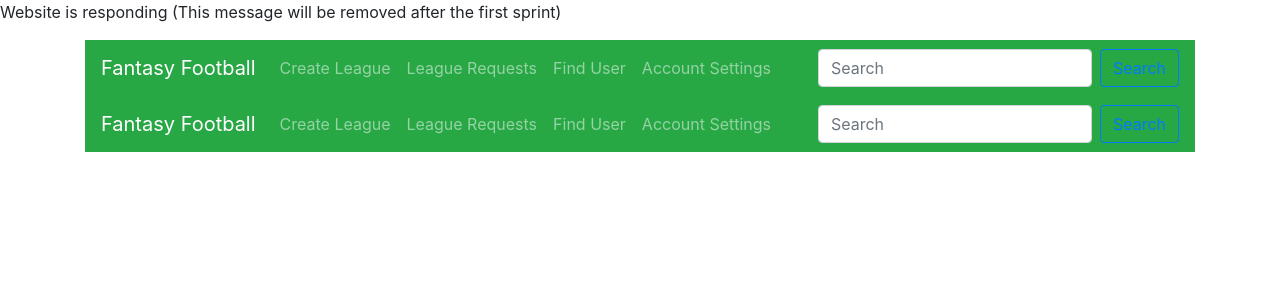
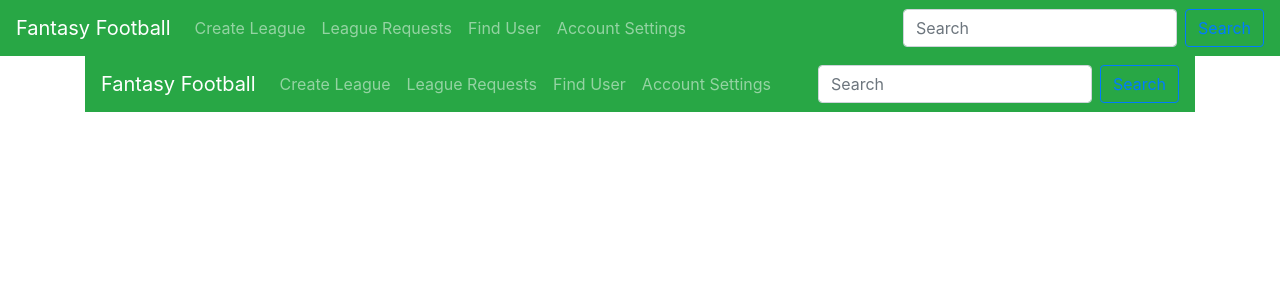
Before and after one commit to seejay55/fantasy-football, an Angular app: page /homepage in a window 1280 px wide. Shown: the top 300 px of the page. Built offline with nearby package versions, Linux system fonts and the light colour scheme.

Commit message:
changed not a whole lot

```diff
--- a/src/app/app.component.html
+++ b/src/app/app.component.html
@@ -1,6 +1,5 @@
 <!--The content below is only a placeholder and can be replaced.-->
-<p>Website is responding (This message will be removed after the first sprint)</p>
+<app-navbar></app-navbar>
 <div class="container">
-  <app-navbar></app-navbar>
   <router-outlet></router-outlet>
 </div>
```
Also changed, not shown: src/app/app.module.ts (+6 -1 lines).
